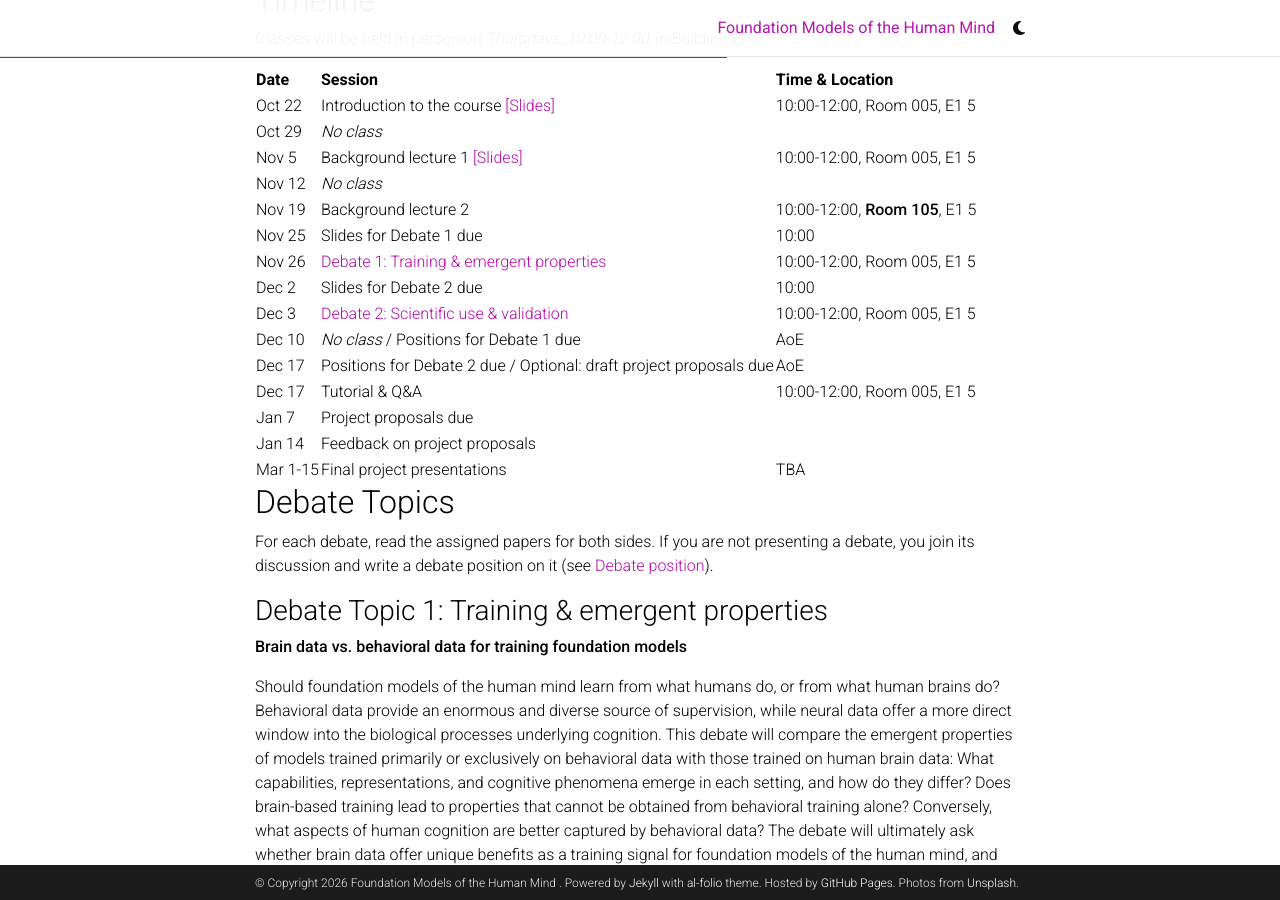
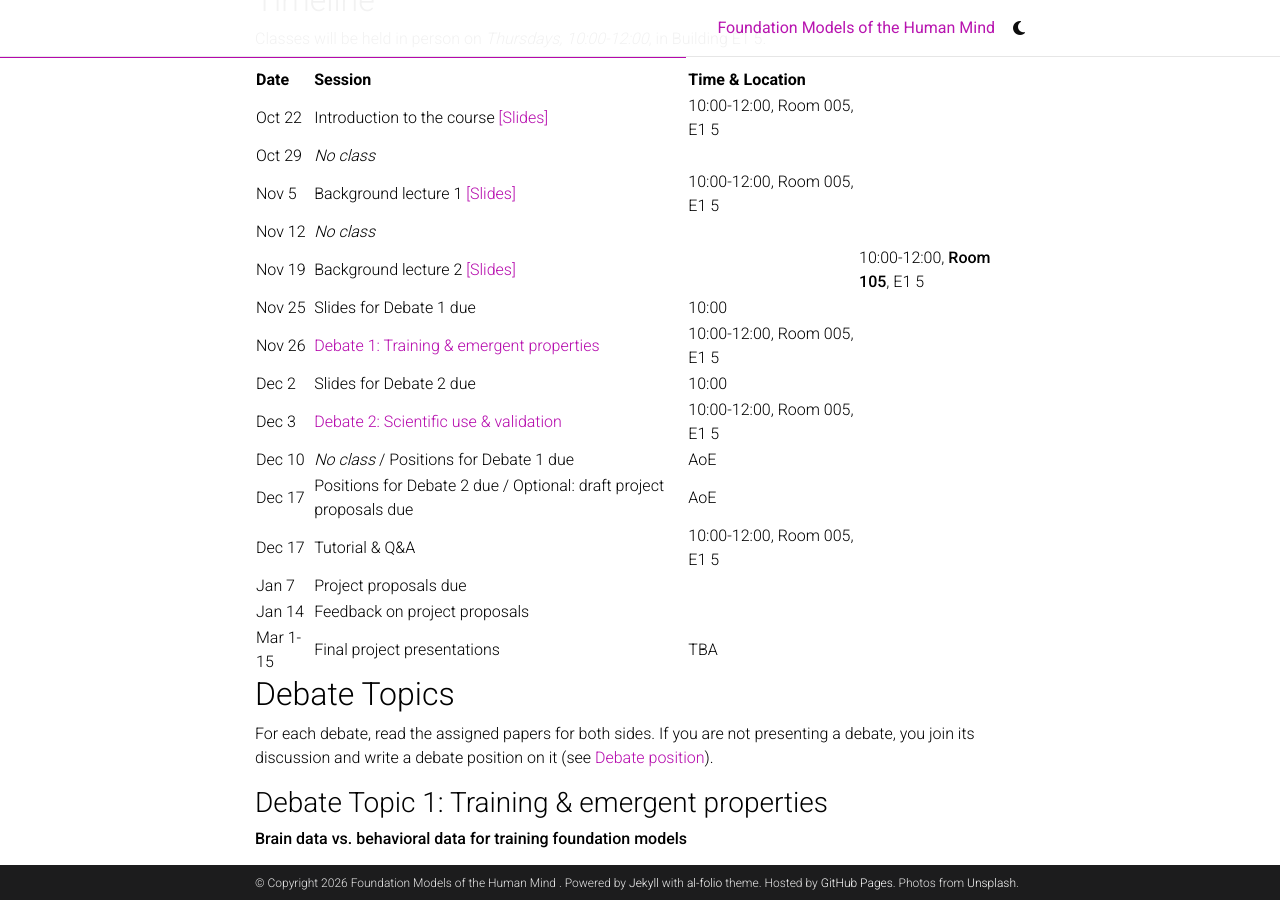
Before and after one commit to fm-human-mind/fm-human-mind.github.io, a Jekyll site: the page built from _pages/teaching.md, in a window 1280 px wide and 900 px high, scrolled down 1828 px. Built offline with Jekyll 4.4.1, drawn with Linux system fonts in a browser that asks for light colours; comment, search, counter and statistics services are not loaded; a style sheet for code colours, icons or effects is not loaded.

Commit message:
Add slides link for Background lecture 2

```diff
--- a/_pages/teaching.md
+++ b/_pages/teaching.md
@@ -81,7 +81,7 @@ Classes will be held in person on *Thursdays, 10:00-12:00*, in Building E1 5.
 | Oct 29 | *No class* | |
 | Nov 5 | Background lecture 1 [[Slides]](https://docs.google.com/presentation/d/1W-lNYjt5ZuAnRMm0eFlRuXD25LtXfHl3/edit?usp=sharing&ouid=105637917572978996244&rtpof=true&sd=true) | 10:00-12:00, Room 005, E1 5 |
 | Nov 12 | *No class* | |
-| Nov 19 | Background lecture 2 | 10:00-12:00, **Room 105**, E1 5 |
+| Nov 19 | Background lecture 2 [[Slides]](https://docs.google.com/presentation/d/1c3qDEGNXA82QEDJWFTVD3eh0Pk7OWoQzc8h59OsBXWo/edit?usp=sharing) | | 10:00-12:00, **Room 105**, E1 5 |
 | Nov 25 | Slides for Debate 1 due | 10:00 |
 | Nov 26 | [Debate 1: Training & emergent properties](#debate-topic-1-training--emergent-properties) | 10:00-12:00, Room 005, E1 5 |
 | Dec 2 | Slides for Debate 2 due | 10:00 |
```
